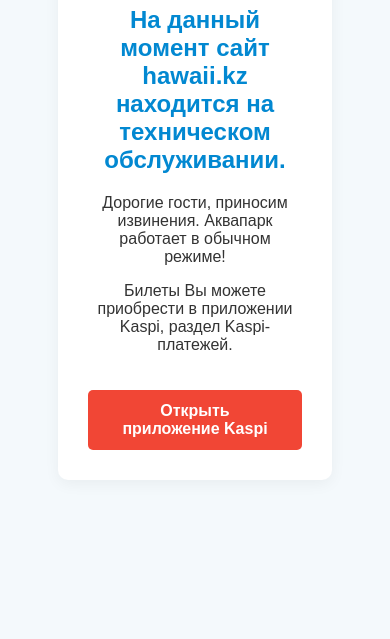
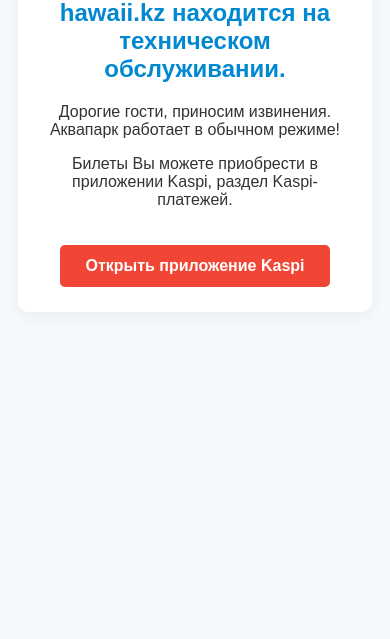
Before and after one commit to Hawaii-San-Remo/hawaii-offline, a plain HTML site: page index.html in a window 390 px wide. Shown: the part 205-844 px from the top of the page. Drawn offline with Linux system fonts and the light colour scheme.

Commit message:
Update index.html

```diff
--- a/index.html
+++ b/index.html
@@ -5,8 +5,13 @@
     <meta name="viewport" content="width=device-width, initial-scale=1.0">
     <title>Аквапарк — Технические работы</title>
     <style>
-        body { font-family: Arial, sans-serif; text-align: center; padding: 50px; background-color: #f4f9fc; color: #333; }
+        body { font-family: Arial, sans-serif; text-align: center; padding: 40px 15px; background-color: #f4f9fc; color: #333; }
         .container { max-width: 600px; margin: 0 auto; background: white; padding: 30px; border-radius: 10px; box-shadow: 0 4px 15px rgba(0,0,0,0.05); }
+
+        @media (max-width: 600px) {
+            body { padding: 20px 10px; }
+            .container { padding: 25px 18px; }
+        }
 
         /* Стили для логотипа аквапарка */
         .logo {
```
